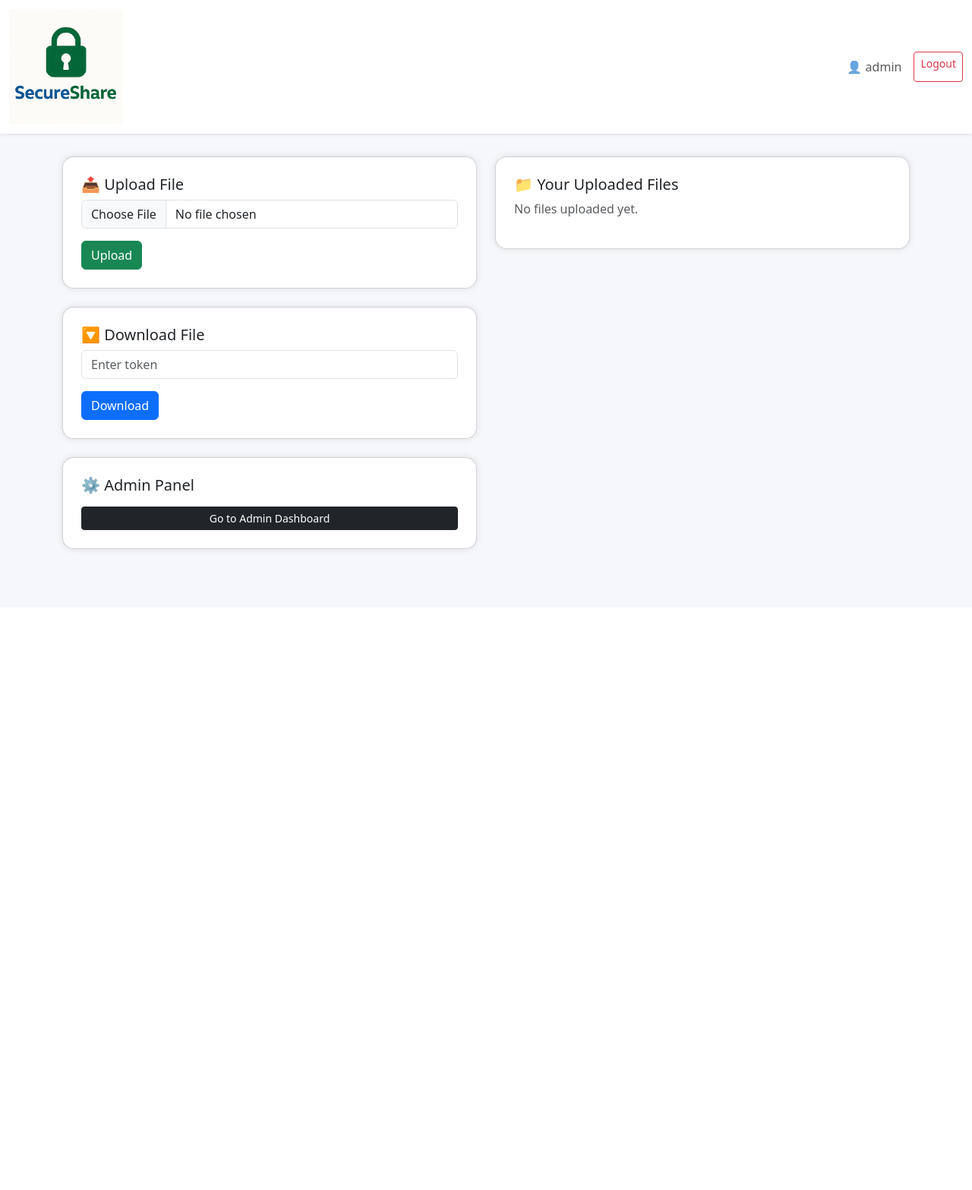
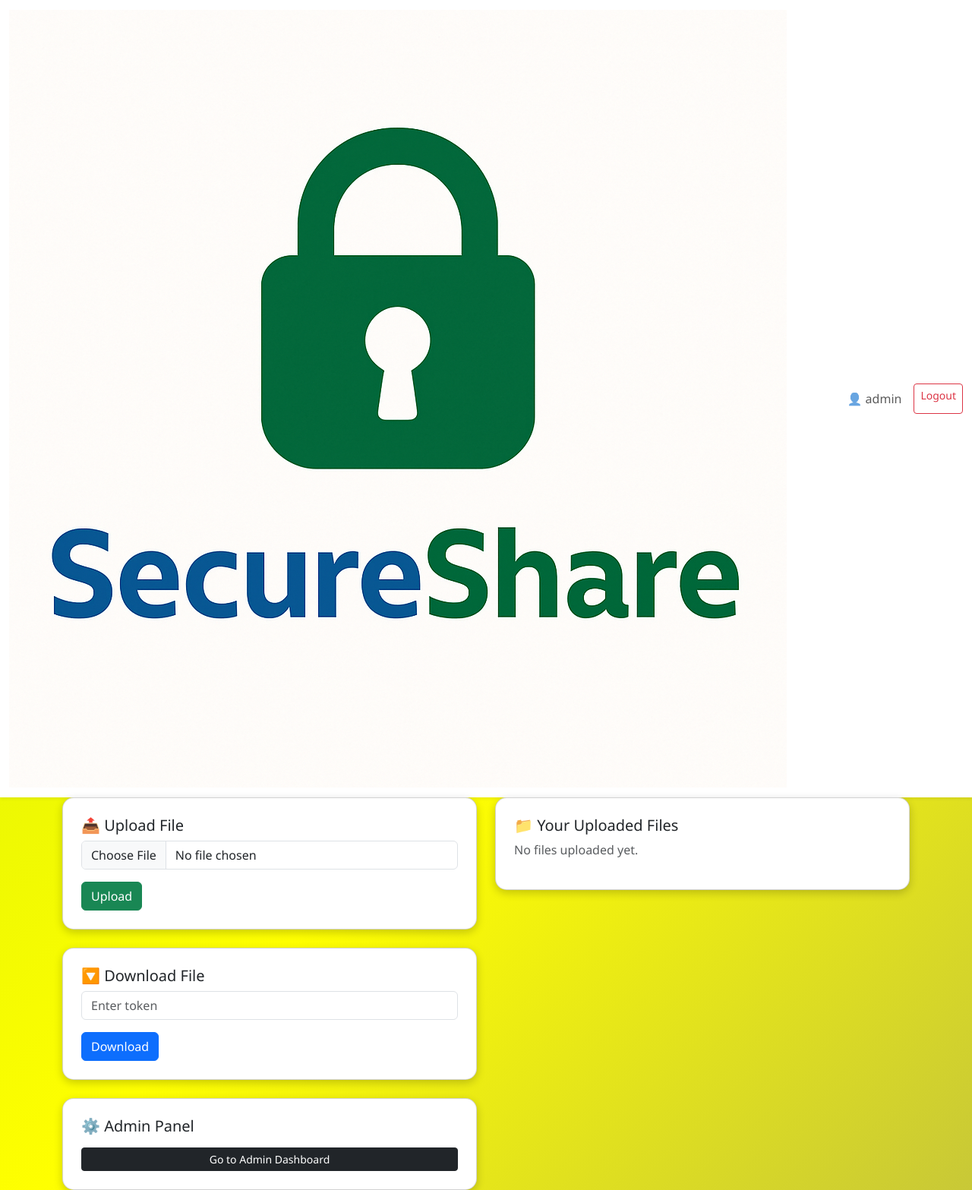
Before and after one commit to AJ3637/secure-file-sharing-app, a Flask app: page / in a window 1280 px wide. Shown: the whole page at 76% size. Before the commit the page ends 729 px from the top, so only its background shows below. Run offline with Flask 3, Linux system fonts and the light colour scheme; the visitor is signed in with stand-in values (Sample User, id 1); data that the repository does not hold is empty.

Commit message:
Update home.html

```diff
--- a/templates/home.html
+++ b/templates/home.html
@@ -6,24 +6,35 @@
     <link href="https://cdn.jsdelivr.net/npm/bootstrap@5.3.0/dist/css/bootstrap.min.css" rel="stylesheet">
     <style>
   body {
-            background: #f5f7fa;
+    margin: 0;
+    padding: 0;
+    font-family: 'Segoe UI', sans-serif;
+    min-height: 100vh;
+    background: linear-gradient(135deg, #4CBB17, #FFFF00, #0000FF);
+    background-size: 400% 400%;
+    animation: gradientShift 10s ease infinite;
   }
-        .logo {
-            width: 150px;
-            height: auto;
+
+  @keyframes gradientShift {
+    0% { background-position: 0% 50%; }
+    50% { background-position: 100% 50%; }
+    100% { background-position: 0% 50%; }
   }
-        .container {
-            margin-top: 30px;
+
+  .card {
+    background: white;
+    padding: 2rem;
+    border-radius: 15px;
+    box-shadow: 0 4px 12px rgba(0, 0, 0, 0.2);
   }
-        .card {
-            border-radius: 15px;
-            box-shadow: 0 0 10px rgba(0,0,0,0.1);
-        }
-        .token {
-            font-size: 0.85rem;
-            color: #555;
+
+  .center-box {
+    max-width: 600px;
+    margin: 100px auto;
+    text-align: center;
   }
 </style>
+
 </head>
 <body>
     <nav class="navbar navbar-expand-lg navbar-light bg-white shadow-sm">
```
Lines whose indentation alone changed are shown as unchanged.
